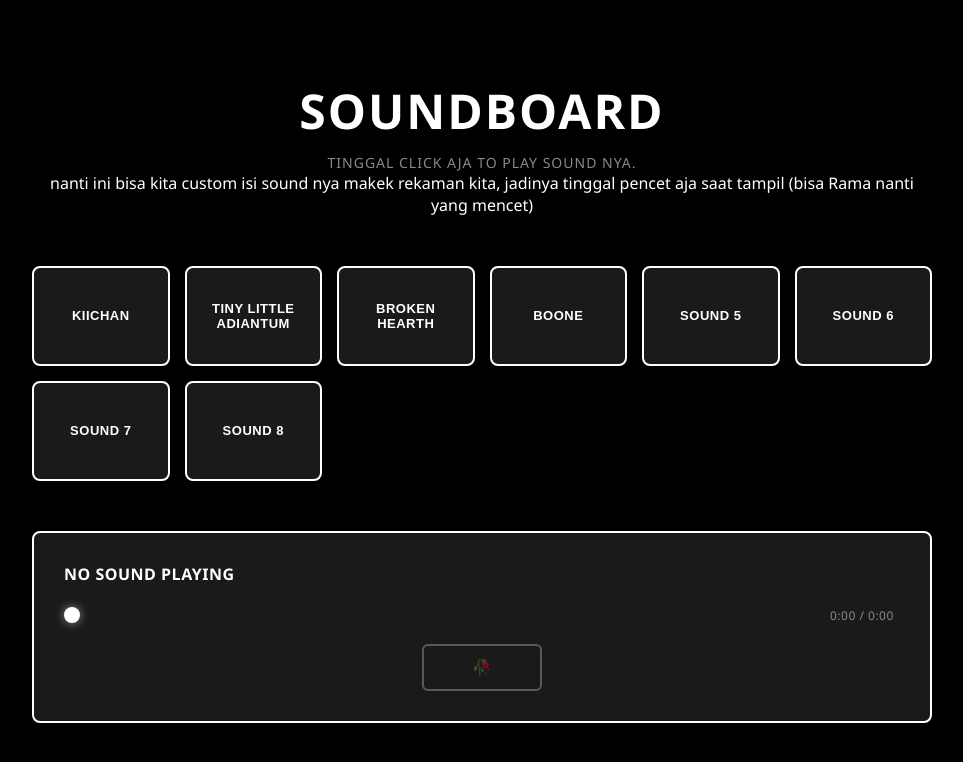
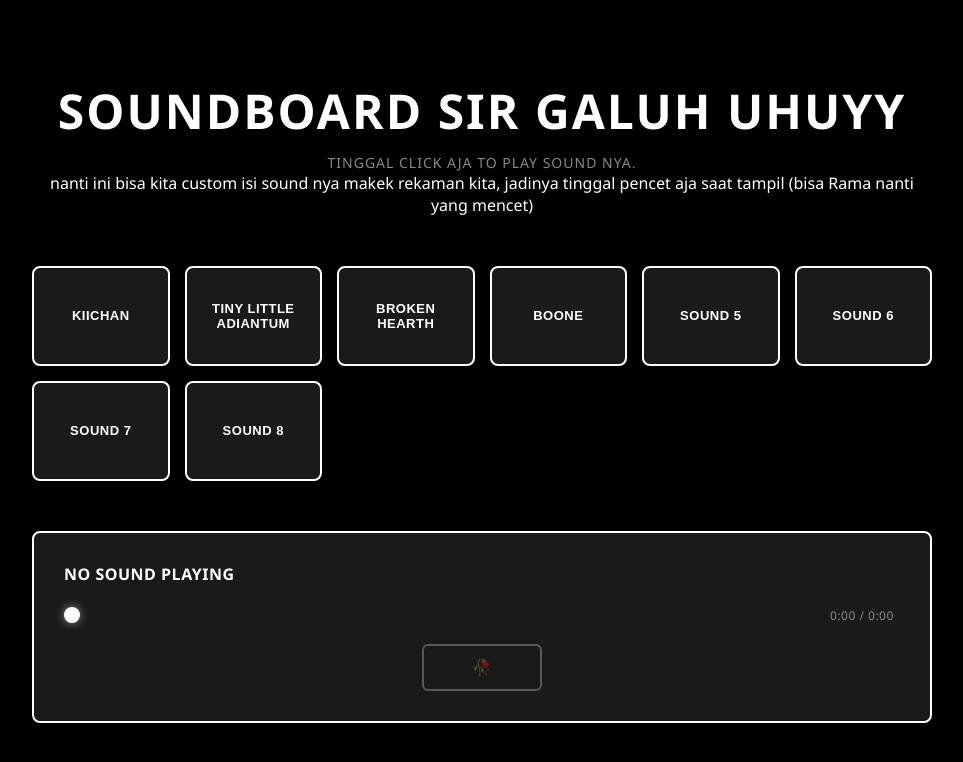
Before and after one commit to ChewwyMelonnn/Drama-Pak-galuh, a plain HTML site: page index.html in a window 1280 px wide. Shown: the whole page, without its empty margins (158-1121 px from the left). Drawn offline with Linux system fonts and the light colour scheme.

Commit message:
Update index.html

```diff
--- a/index.html
+++ b/index.html
@@ -9,7 +9,7 @@
 <body>
     <div class="container">
         <header class="header">
-            <h1>Soundboard</h1>
+            <h1>Soundboard sir Galuh uhuyy</h1>
             <p class="subtitle">tinggal Click aja to play sound nya.</p>
             <p class="h6">nanti ini bisa kita custom isi sound nya makek rekaman kita, jadinya tinggal pencet aja saat tampil (bisa Rama nanti yang mencet)</p>
         </header>
```
